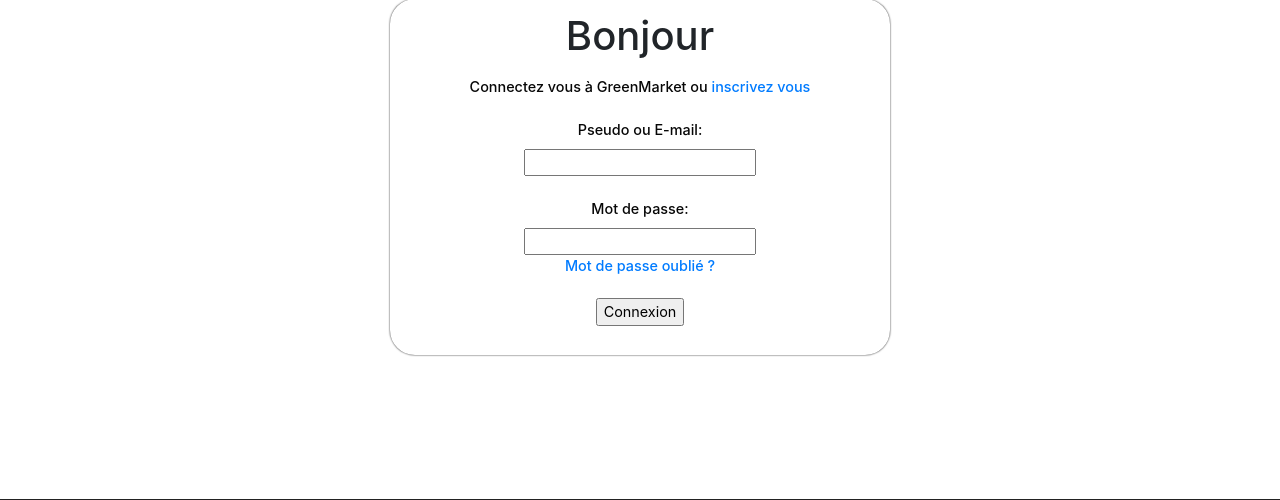
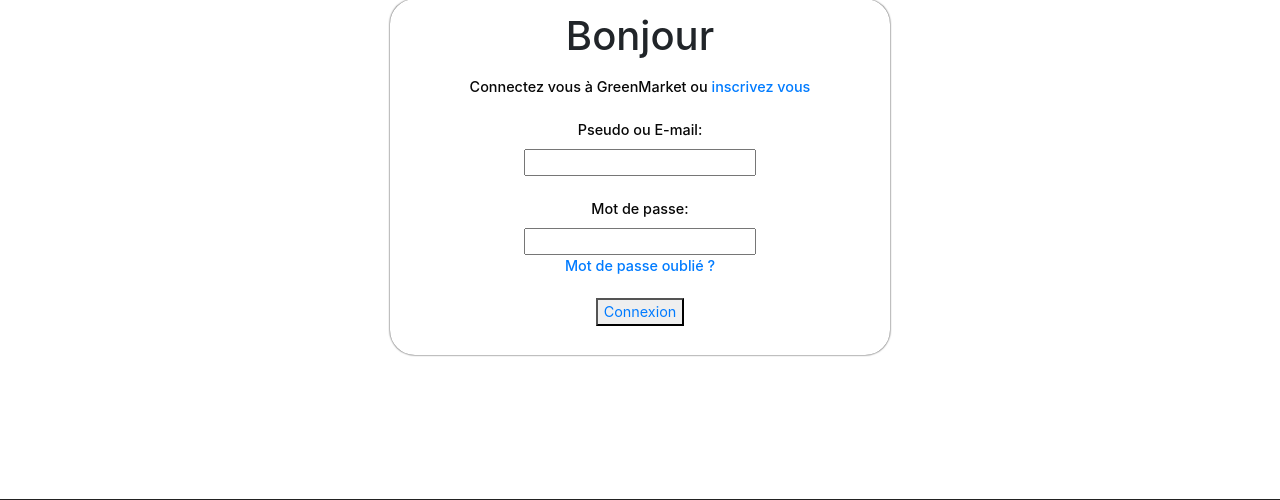
Before and after one commit to Hawa37/Projet-WEB-pour-l-NRJ, a PHP site: page /Compte.php in a window 1280 px wide. Shown: the part 130-630 px from the top of the page. Run offline with PHP 8.4, Linux system fonts and the light colour scheme.

Commit message:
Update Compte.php

```diff
--- a/Compte.php
+++ b/Compte.php
@@ -1,3 +1,5 @@
+
+
 <?php
     session_start();
 ?>
@@ -61,8 +63,8 @@
 				<input type="mdp" class="maConnection" name="monMDP" id="monMDP" /> <br>
 				<a class="MDPO" href="MotdePasse.html">Mot de passe oublié ? <br></a>
 				<br>
-				<input type="submit" class="Bouton1" value="Connexion" />
-				</p>
+				<button class="Bouton1"><a class="link" href="Connexion.php">Connexion</a></button>
+
 
 		    </div>
 		</form>
```
